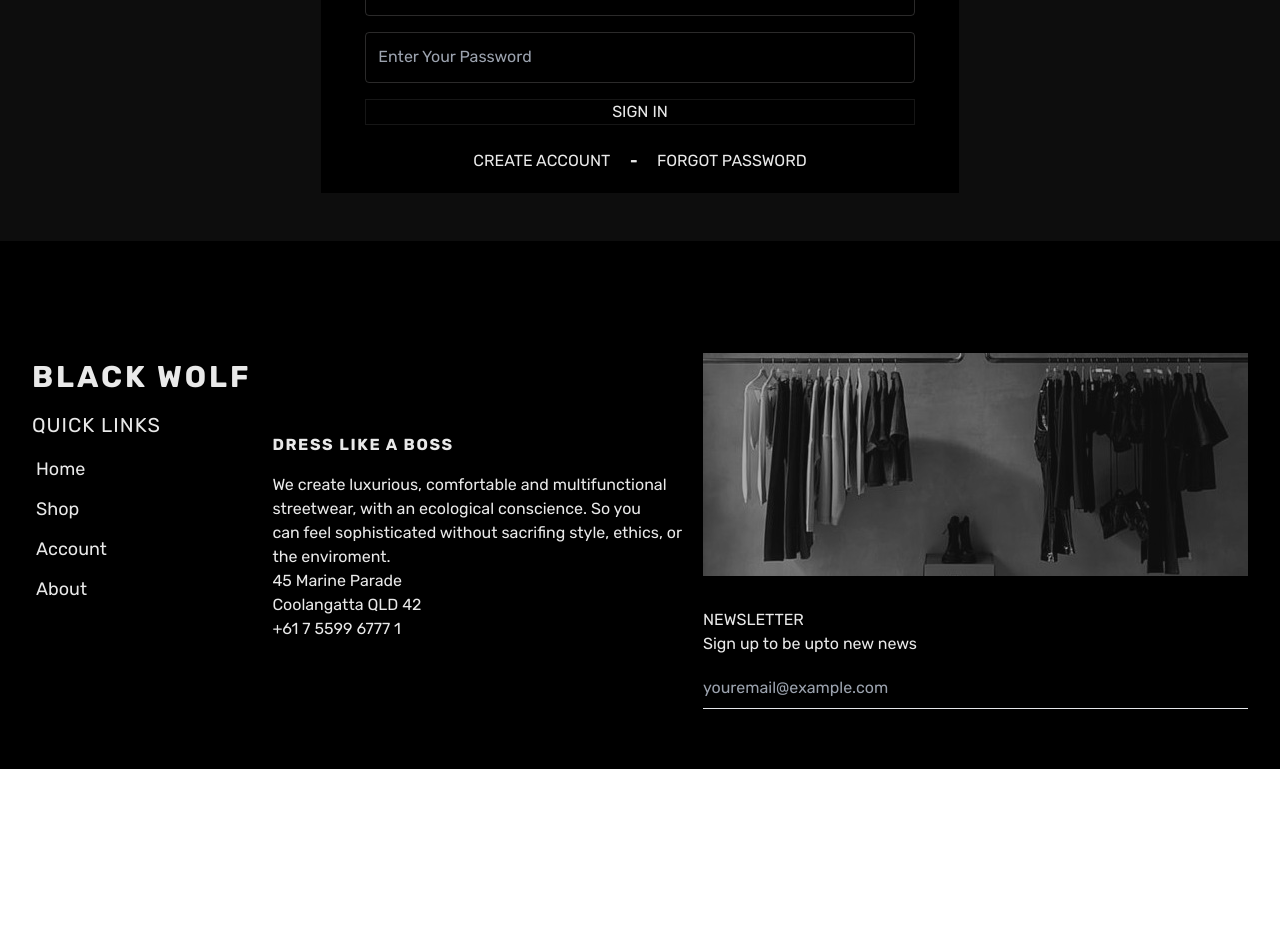
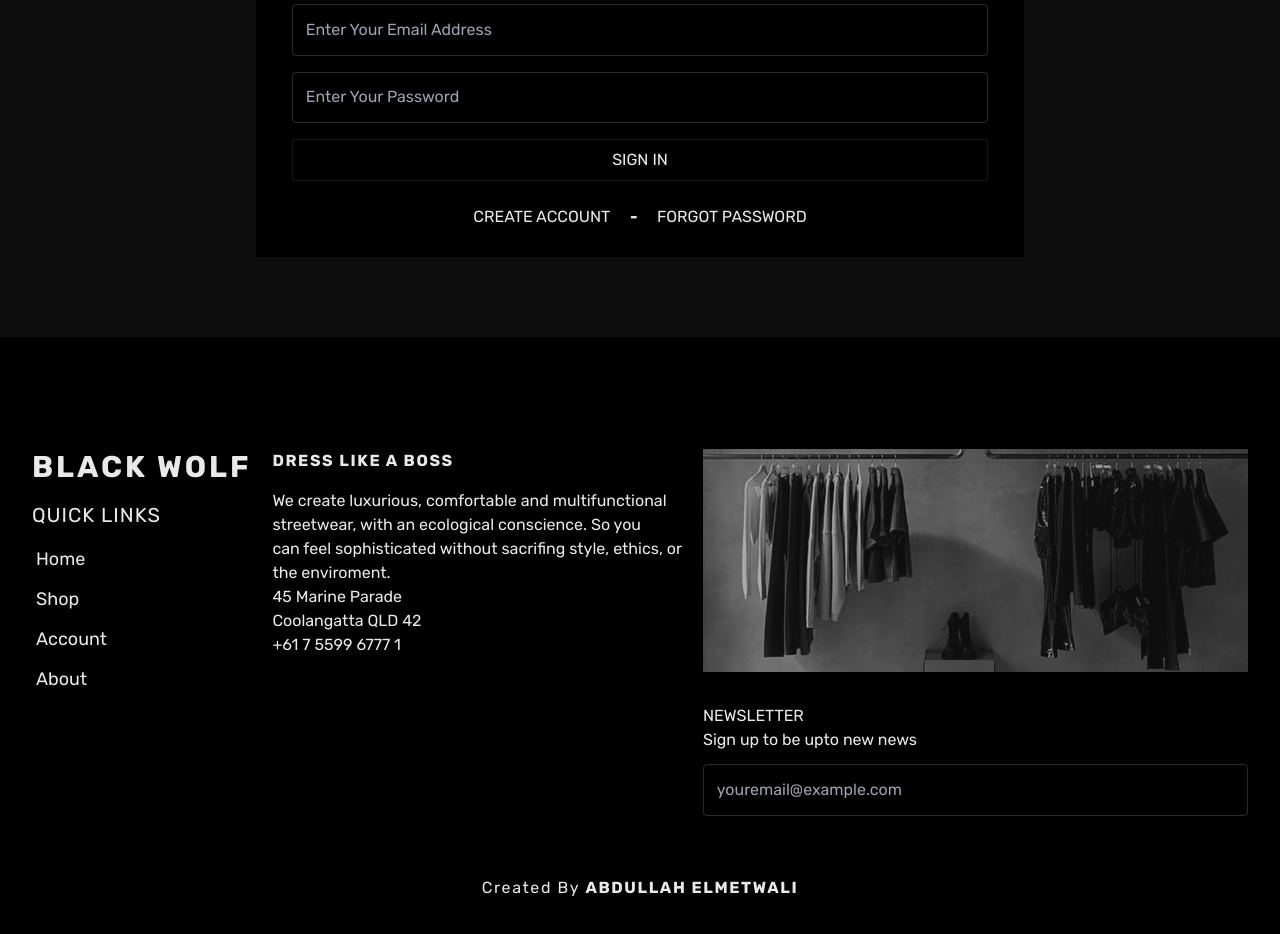
Before and after one commit to abdullahelmetwali/BlackWolfECommerce, a Vue app: page /account in a window 1280 px wide. Shown: the part 160-1094 px from the top of the page. Before the commit the page ends 929 px from the top, so only its background shows below. Built offline with nearby package versions, Linux system fonts and the light colour scheme.

Commit message:
NewFeaturesDist

```diff
--- a/src/assets/main.css
+++ b/src/assets/main.css
@@ -149,8 +149,12 @@ input[type='number']::-webkit-inner-spin-button {
   border: 1px solid #6665656b;
   border-radius: 0.25rem;
   padding: 0.8rem;
+  outline: none;
 }
-
+.accountinput:focus {
+  border: 1px solid white;
+  outline: white;
+}
 .button {
   border: 1px solid #3636366b;
   text-align: center;
--- a/src/components/AccountComp/RegisterPage.vue
+++ b/src/components/AccountComp/RegisterPage.vue
@@ -4,8 +4,8 @@ import Footer from '../../../src/components/FooterComp.vue'
 </script>
 
 <template>
-    <section class="moveIn flex justify-center w-dvw py-20 px-10 bg-[#2020206b]">
-        <section class="w-fit p-5 bg-black">
+    <section class="moveIn flex justify-center w-vw py-20  bg-[#2020206b] tab:px-4">
+        <section class="w-fit px-2 py-7 bg-black">
             <h1 class="text-center tracking-widest text-2xl">
                 <strong>
                     CREATE ACCOUNT
@@ -20,7 +20,7 @@ import Footer from '../../../src/components/FooterComp.vue'
                     autocomplete="true" class="accountinput">
                 <input type="password" placeholder="Enter Your Password" required aria-errormessage="Must Be Written"
                     autocomplete="true" class="accountinput my-4">
-                <button type="button" class="w-full button">
+                <button type="button" class="w-full button py-2">
                     <RouterLink to="/">
                         SIGN IN
                     </RouterLink>
--- a/src/components/CartComp/CartBox.vue
+++ b/src/components/CartComp/CartBox.vue
@@ -145,7 +145,7 @@ export default {
             return Math.round(theTotalPrice)
         },
         SeeImgPath(product) {
-            if (this.$route.name === 'TheProduct') {
+            if (this.$route.name === 'TheProduct' || this.$route.name === 'Register') {
                 return product.theMainImg.replace('./', '../')
             } else {
                 return product.theMainImg
--- a/src/components/FooterComp.vue
+++ b/src/components/FooterComp.vue
@@ -4,7 +4,7 @@ import { RouterLink, RouterView } from 'vue-router'
 
 <template>
     <footer
-        class="moveIn bg-black flex justify-between items-center mt-16 px-8 py-12 tab:grid tab:grid-cols-2 tab:items-start mob:flex mob:flex-col">
+        class="moveIn bg-black flex justify-between items-start mt-16 px-8 py-12 tab:grid tab:grid-cols-2  mob:flex mob:flex-col">
         <section class="pb-28">
 
             <h1 class="text-3xl tracking-widest text-nowrap ">
@@ -51,12 +51,18 @@ import { RouterLink, RouterView } from 'vue-router'
             <div class="mt-8">
                 <h3>NEWSLETTER</h3>
                 <p>Sign up to be upto new news</p>
-                <form action="#" class="my-3">
+                <form action="#" class="my-3" @keyup.enter="submit">
                     <input type="email" placeholder="youremail@example.com"
-                        class="w-full border-b bg-transparent outline-none py-2 tab:w-[80vw]">
+                        class="accountinput tab:w-[70vw] mob:w-full">
                 </form>
             </div>
         </section>
     </footer>
+    <h2 class="text-center  tracking-widest pb-10">
+        Created By
+        <strong>
+            ABDULLAH ELMETWALI
+        </strong>
+    </h2>
     <RouterView />
 </template>
--- a/src/components/HomeComp/TheLatest.vue
+++ b/src/components/HomeComp/TheLatest.vue
@@ -3,15 +3,15 @@ import { RouterView } from 'vue-router';
 import AllData from '../../../src/json/AllData.json';
 import ProductContent from '../../../src/components/ProductContent.vue';
 import { seeProduct, getSalePrice } from '@/stores/counter';
-import TheMessage from '../../../src/components/TheMessage.vue';
-import CartBox from '../../../src/components/CartComp/CartBox.vue';
-import ErrorMessage from '../ErrorMessage.vue';
+// import TheMessage from '../../../src/components/TheMessage.vue';
+// import CartBox from '../../../src/components/CartComp/CartBox.vue';
+// import ErrorMessage from '../ErrorMessage.vue';
 export default {
     components: {
-        ErrorMessage,
+        // ErrorMessage,
         RouterView,
-        TheMessage,
-        CartBox,
+        // TheMessage,
+        // CartBox,
         ProductContent
     },
     data() {
@@ -52,16 +52,16 @@ export default {
                     product.saledPrice = this.GetSalePrice(product.thePrice, product.salePercentage)
                 }
                 setTimeout(() => {
-                    this.ShowMessage = !this.ShowMessage
+                    this.$emit('ShowMess')
                 }, 5000)
-                this.ShowMessage = !this.ShowMessage
+                this.$emit('ShowMess')
                 product.theCounter = this.count
                 localStorage.setItem('cart', JSON.stringify(objContainter))
             } else {
                 setTimeout(() => {
-                    this.ShowErrorMessage = !this.ShowErrorMessage
+                    this.$emit('ShowErrMessage')
                 }, 5000)
-                this.ShowErrorMessage = !this.ShowErrorMessage
+                this.$emit('ShowErrMessage')
             }
         },
         toggleColor(product) {
@@ -83,13 +83,14 @@ export default {
                 return obj.theSection.toLowerCase() === this.SeenSection.replaceAll(' ', '').toLowerCase()
             })
         }
-    }
+    },
+    emits: ['ShowCart', 'ShowErrMessage', 'ShowMess']
 }
 </script>
 
 <template>
-    <ErrorMessage class="hidden" @ShowCart="ShowCart()" :class="{ getTop: ShowErrorMessage }" />
-    <TheMessage class="hidden" @ShowCart="ShowCart()" :class="{ getTop: ShowMessage }" />
+    <!-- <ErrorMessage class="hidden" @ShowCart="this.$emit('ShowCart')" :class="{ getTop: ShowErrorMessage }" />
+    <TheMessage class="hidden" @ShowCart="this.$emit('ShowCart')" :class="{ getTop: ShowMessage }" /> -->
     <CartBox :class="{ goLeft: CartShown }" @ShowCart="ShowCart()" />
     <main class="px-8 mob:px-2">
         <h1 class="text-2xl tracking-widest text-center my-6">THE LATEST</h1>
--- a/src/components/ProductContent.vue
+++ b/src/components/ProductContent.vue
@@ -51,9 +51,6 @@ export default {
                         {{ Color }} </p>
                 </div>
             </div>
-
-
-
         </div>
     </div>
     <div class="mx-[5rem]">
--- a/src/views/AccountView.vue
+++ b/src/views/AccountView.vue
@@ -4,8 +4,8 @@ import Footer from '../../src/components/FooterComp.vue'
 </script>
 
 <template>
-    <section class="moveIn flex justify-center w-dvw py-12 px-10 bg-[#2020206b]">
-        <section class="w-fit p-5 bg-black">
+    <section class="moveIn flex justify-center w-vw py-20 bg-[#2020206b] tab:px-4">
+        <section class="w-[60vw] px-3 py-7 bg-black tab:w-fit">
             <h1 class="text-center tracking-widest text-2xl">
                 <strong>
                     LOGIN
@@ -16,11 +16,11 @@ import Footer from '../../src/components/FooterComp.vue'
                     autocomplete="true" class="accountinput">
                 <input type="password" placeholder="Enter Your Password" required aria-errormessage="Must Be Written"
                     autocomplete="true" class="accountinput my-4">
-                <button type="button" class="w-full button">
+                <button type="button" class="w-full button py-2">
                     SIGN IN
                 </button>
             </form>
-            <div class="text-center">
+            <div class="text-center tab:grid">
                 <RouterLink to="/account/register">
                     CREATE ACCOUNT
                 </RouterLink>
--- a/src/views/HomeView.vue
+++ b/src/views/HomeView.vue
@@ -88,6 +88,12 @@ export default {
     },
     ShowCart() {
       this.CartShown = !this.CartShown
+    },
+    ShowErrMessage() {
+      this.ShowErrorMessage = !this.ShowErrorMessage
+    },
+    ShowMess() {
+      this.ShowMessage = !this.ShowMessage
     }
   },
   computed: {
@@ -149,7 +155,7 @@ export default {
       </div>
     </section>
   </main>
-  <TheLatest class="moveIn" />
+  <TheLatest class="moveIn" @ShowCart="ShowCart()" @ShowErrMessage="ShowErrMessage()" @ShowMess="ShowMess()" />
   <ShowRoom class="moveIn" />
   <OurPhilosophy class="moveIn" />
   <ServicesItems class="moveIn" />
```
